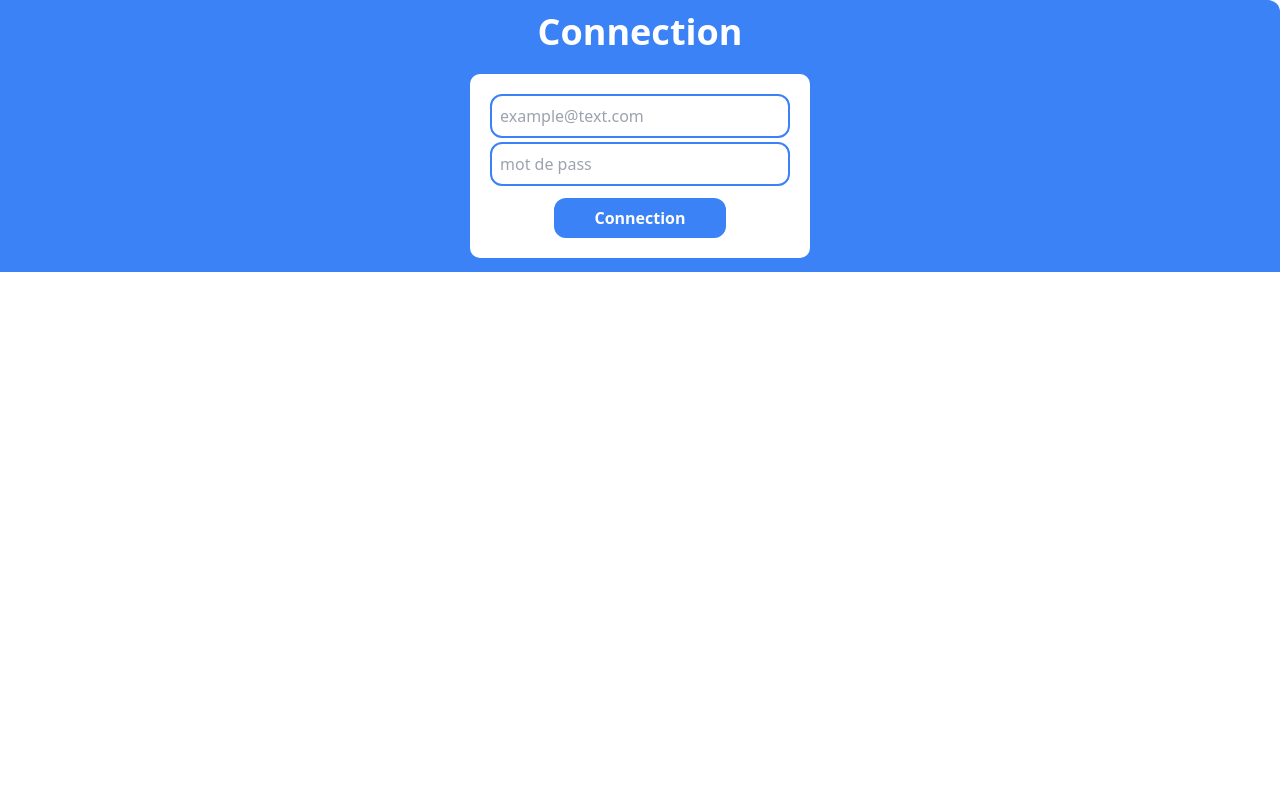
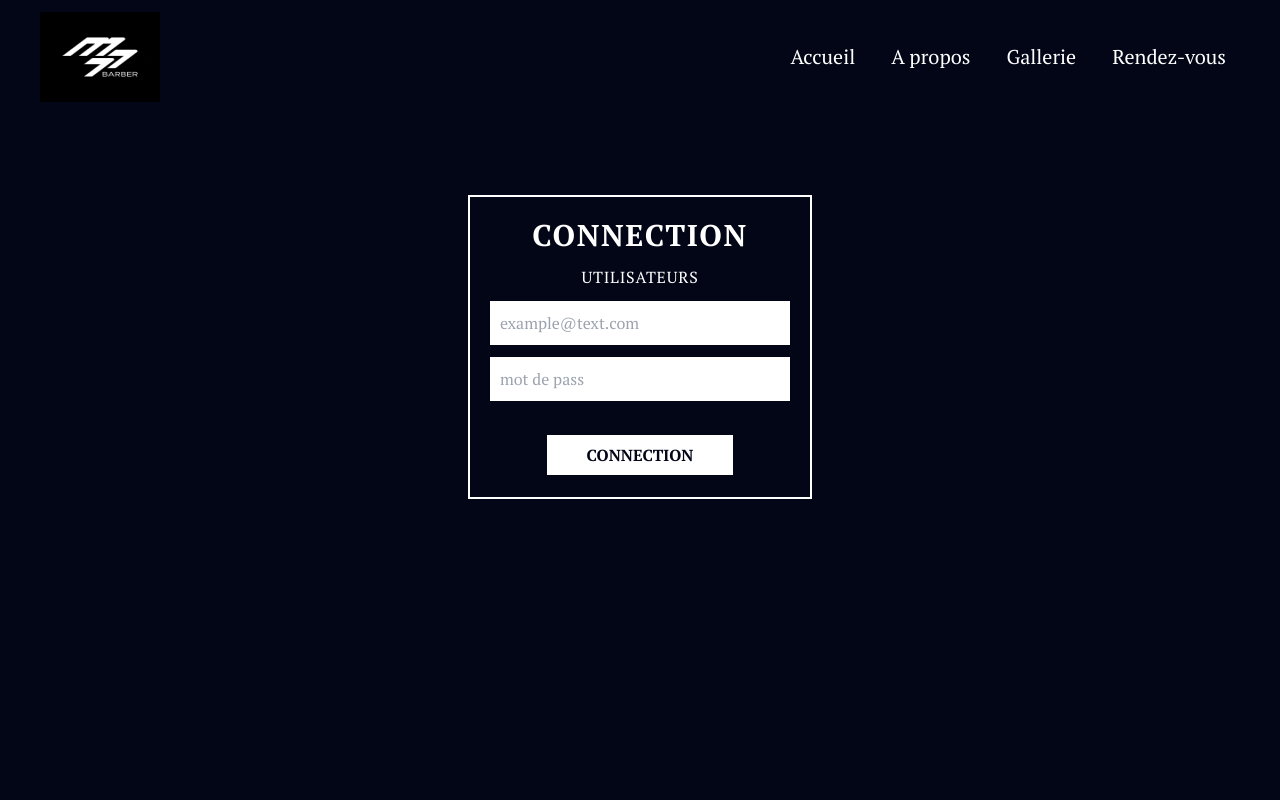
Before and after one commit to RaduStefanLungu/project_website_M77_Barbershop_New, a React (Vite) app in the folder m77BarbershopNew/: page /admin/login in a window 1280 px wide. Shown: the top 800 px of the page. Built offline with nearby package versions, Linux system fonts and the light colour scheme; no server answers; the database is empty; a web font is replaced by a local one.

Commit message:
> added new paths (/user/...) > updated TODO.txt

```diff
--- a/m77BarbershopNew/src/App.jsx
+++ b/m77BarbershopNew/src/App.jsx
@@ -8,11 +8,16 @@ import RendezVous from './pages/RendezVous'
 import About from './pages/About'
 import Gallery from './pages/Gallery'
 import Header from './components/Header'
-import Admin from './pages/private/Admin'
+import Admin from './pages/private/admin/Admin.jsx'
 import MainLayout from './layouts/MainLayout'
 import { AuthProvider } from './context/AuthContext.jsx'
 import PrivateRoute from './context/PrivateRoute.jsx'
 import Login from './pages/Login.jsx'
+import UserDashboard from './pages/private/user/UserDashboard.jsx'
+import Profile from './pages/private/user/Profile.jsx'
+import Appointments from './pages/private/user/Appointments.jsx'
+import Statistics from './components/Inventory/components/Statistics.jsx'
+import Rapport from './pages/private/admin/Rapport.jsx'
 
 function App() {
 
@@ -32,10 +37,17 @@ function App() {
               <Route path='/rendez-vous' exact element={<RendezVous/>} />
             </Route>
 
+
+            <Route path='/dev' exact element={<Dev/>} />
+
             <Route path='/admin/login' exact element={<Login/>} />
 
-            <Route path='/dev' exact element={<Dev/>} />
+            <Route path='/user/dashboard' exact element={<PrivateRoute><UserDashboard/></PrivateRoute>} />
+            <Route path='/user/profile' exact element={<PrivateRoute><Profile/></PrivateRoute>} />
+            <Route path='/user/rdvs' exact element={<PrivateRoute><Appointments/></PrivateRoute>} />
+
             <Route path='/admin/inventory' exact element={<PrivateRoute><Inventory/></PrivateRoute>} />
+            <Route path='/admin/rapport' exact element={<PrivateRoute><Rapport/></PrivateRoute>} />
 
             <Route path='/admin' exact element={<PrivateRoute><Admin/></PrivateRoute>} />
 
--- a/m77BarbershopNew/src/components/Inventory/components/Statistics.jsx
+++ b/m77BarbershopNew/src/components/Inventory/components/Statistics.jsx
@@ -1,5 +1,8 @@
 
 export default function Statistics() {
+
+  // Statistics of inventory sales
+
   return (
     <div>Statistics</div>
   )
--- a/m77BarbershopNew/src/context/PrivateRoute.jsx
+++ b/m77BarbershopNew/src/context/PrivateRoute.jsx
@@ -8,7 +8,7 @@ const PrivateRoute = ({ children }) => {
 
   // If user is not logged in, redirect to the login page
   if (!currentUser) {
-    return <Navigate to="/login" state={{ from: location.pathname }} />;
+    return <Navigate to="/admin/login" state={{ from: location.pathname }} />;
   }
 
   // If user is logged in, render the protected content
--- a/m77BarbershopNew/src/pages/Login.jsx
+++ b/m77BarbershopNew/src/pages/Login.jsx
@@ -1,7 +1,9 @@
-import React, { useRef } from 'react'
+import React, { useRef, useState } from 'react'
 
 import { useAuth } from '../context/AuthContext'
 import { useNavigate } from 'react-router-dom';
+import Header from '../components/Header';
+import Footer from '../components/Footer';
 
 export default function Login() {
 
@@ -9,30 +11,53 @@ export default function Login() {
     const passwordRef = useRef();
     const { login } = useAuth()
 
+    const [errorMessage,setErrorMessage] = useState('')
+
     const redirect = useNavigate();
 
     async function handleLogin(e){
         e.preventDefault()
 
-        const result = await login(emailRef.current.value, passwordRef.current.value)
-        redirect('/admin/inventory')
+        try {
+            const result = await login(emailRef.current.value, passwordRef.current.value)
+            console.log(result);
+
+            redirect('/admin/profile')
+
+        } catch (error) {
+            console.log(error.message);
+
+            setErrorMessage(error.message)
+        }
+
+
     }
 
     return (
-    <div className='grid bg-blue-500 px-2 py-3 rounded-tr-xl'>
+    <div>
+        <Header/>
+        <div className='pt-[155px] grid bg-[var(--brand-black)] px-2 py-3 rounded-tr-xl font-custom_1 min-h-screen'>
 
-        <div className='grid justify-center'>
-            <h1 className='my-auto text-center pb-5 text-4xl font-bold text-white'> Connection </h1>
+            <div className='grid justify-center py-10 mb-auto'>
 
-            <form onSubmit={handleLogin} className='flex flex-col justify-center gap-1 max-w-[400px] bg-white p-5 border-blue-500 border-[0.15rem] rounded-xl'>
+                <form onSubmit={handleLogin} className='flex flex-col justify-center gap-3 max-w-[400px] p-5 border-[0.15rem] border-[var(--brand-white)]'>
 
-                <input required ref={emailRef} type='email' placeholder='example@text.com' className='min-w-[300px] px-1 py-2 placeholder:px-1 rounded-xl border-blue-500 border-[0.15rem]' />
-                <input required ref={passwordRef} type='password' placeholder='mot de pass' className='min-w-[300px] px-1 py-2 placeholder:px-1 rounded-xl border-blue-500 border-[0.15rem]' />
+                    <h1 className='my-auto text-center text-design-h2 text-[var(--brand-white)] py-0'> Connection </h1>
+                    <h4 className='my-auto text-center text-design-h4 text-[var(--brand-white)]'> Utilisateurs </h4>
 
-                <button type='submit' className='bg-blue-500 text-white font-semibold py-2 px-10 rounded-xl mx-auto mt-2'>Connection</button>
-            </form>
+                    <input required ref={emailRef} type='email' placeholder='example@text.com' className='min-w-[300px] px-1 py-2 placeholder:px-1 border-[0.15rem] border-[var(--brand-white)]' />
+                    <input required ref={passwordRef} type='password' placeholder='mot de pass' className='min-w-[300px] px-1 py-2 placeholder:px-1 border-[0.15rem] border-[var(--brand-white)]' />
+
+                    <p className='text-red-500'>
+                        {errorMessage}
+                    </p>
+
+                    <button type='submit' className='button-2 mx-auto mt-2 py-2 px-10'>Connection</button>
+                </form>
+            </div>
+
         </div>
-
+        <Footer/>
     </div>
   )
 }
--- /dev/null
+++ b/m77BarbershopNew/src/pages/private/admin/Rapport.jsx
@@ -0,0 +1,11 @@
+import React from 'react'
+
+export default function Rapport() {
+
+    // Rapport of each user production
+
+
+  return (
+    <div>Rapport</div>
+  )
+}
--- /dev/null
+++ b/m77BarbershopNew/src/pages/private/user/Appointments.jsx
@@ -0,0 +1,7 @@
+import React from 'react'
+
+export default function Appointments() {
+  return (
+    <div>Appointments</div>
+  )
+}
--- /dev/null
+++ b/m77BarbershopNew/src/pages/private/user/Profile.jsx
@@ -0,0 +1,7 @@
+import React from 'react'
+
+export default function Profile() {
+  return (
+    <div>Profile</div>
+  )
+}
--- /dev/null
+++ b/m77BarbershopNew/src/pages/private/user/UserDashboard.jsx
@@ -0,0 +1,33 @@
+import React from 'react'
+import { useAuth } from '../../../context/AuthContext'
+import { Link } from 'react-router-dom'
+
+export default function UserDashboard() {
+    const {currentUser} = useAuth()
+
+
+  return (
+    <div className='container mx-auto py-20'>
+
+        <div className='grid justify-center'>
+            <h2 className='text-design-h2 text-center'>Bienvenue <br/>{currentUser.email}</h2>
+        </div>
+
+        <div className='grid grid-cols-2 gap-5 py-10 px-5 text-center'>
+            <Link to={'/user/profile'} className='button-1'>
+                Mon Profile
+            </Link>
+            <Link to={'/user/rdvs'} className='button-1'>
+                Mes RDVs
+            </Link>
+            <Link to={'/admin/inventory'} className='button-1'>
+                Inventaire
+            </Link>
+            <Link to={'/admin/rapport'} className='button-1'>
+                Rapport
+            </Link>
+        </div>
+
+    </div>
+  )
+}
```
Also changed, not shown: m77BarbershopNew/TODO.txt, m77BarbershopNew/src/pages/private/admin/Admin.jsx (renamed from m77BarbershopNew/src/pages/private/Admin.jsx).
